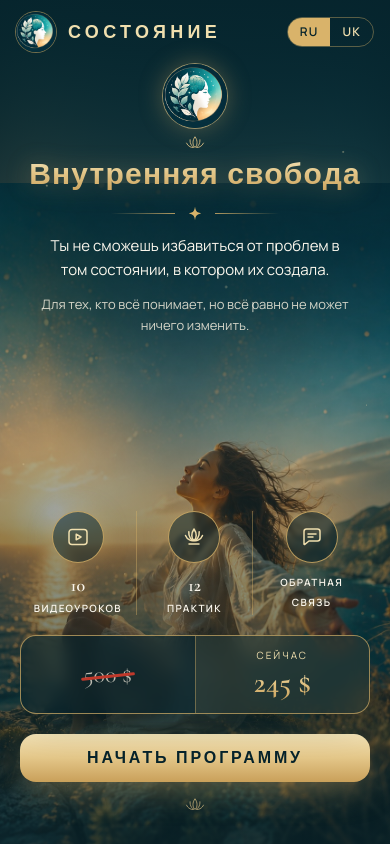
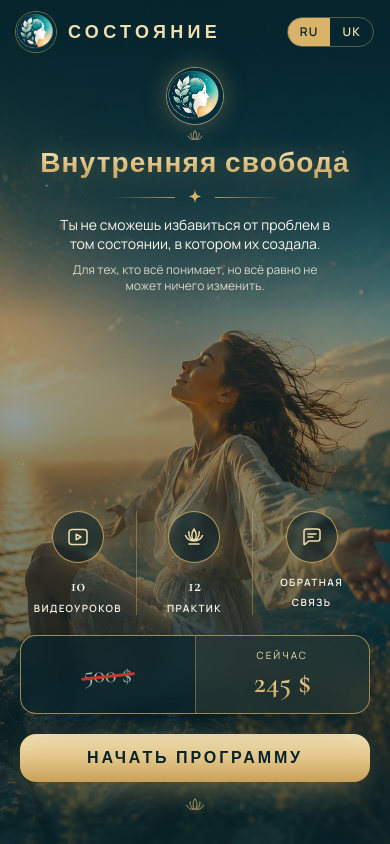
Before and after one commit to QASchoolUSA/Freedom-Inside, a Next.js app: page /ru in a window 390 px wide. Shown: the top 844 px of the page. Built offline with nearby package versions, Linux system fonts and the light colour scheme.

Commit message:
Refactor Hero component for enhanced mobile and desktop responsiveness; update image handling and gradient styles for improved visual clarity. Adjust text sizes and spacing for better legibility across devices.

```diff
--- a/components/sections/Hero.tsx
+++ b/components/sections/Hero.tsx
@@ -14,17 +14,26 @@ export function Hero() {
 
   return (
     <section id="top" className="relative flex min-h-svh flex-col overflow-hidden">
-      {/* Blurred backdrop fills the area around the full portrait artwork */}
+      {/* Mobile: full-bleed cover — text sits on the image's dark sky, no empty gap at top */}
       <Image
         src="/images/hero.jpg"
         alt=""
         fill
         priority
         sizes="100vw"
-        className="scale-110 object-cover blur-2xl brightness-90"
+        className="object-cover object-[50%_46%] sm:hidden"
       />
-      {/* Full composition anchored to the bottom so nothing is cut off */}
-      <div className="absolute inset-0 [mask-image:linear-gradient(to_bottom,transparent,black_18%)] sm:top-20 sm:[mask-composite:intersect] sm:[mask-image:linear-gradient(to_right,transparent,black_12%,black_88%,transparent),linear-gradient(to_bottom,transparent,black_10%)]">
+
+      {/* Desktop: blurred backdrop + full portrait anchored to bottom */}
+      <Image
+        src="/images/hero.jpg"
+        alt=""
+        fill
+        priority
+        sizes="100vw"
+        className="hidden scale-110 object-cover blur-2xl brightness-90 sm:block"
+      />
+      <div className="absolute inset-0 hidden sm:block sm:top-20 sm:[mask-composite:intersect] sm:[mask-image:linear-gradient(to_right,transparent,black_12%,black_88%,transparent),linear-gradient(to_bottom,transparent,black_10%)]">
         <Image
           src="/images/hero.jpg"
           alt=""
@@ -34,46 +43,45 @@ export function Hero() {
           className="object-contain object-bottom"
         />
       </div>
-      {/* Tint the blurred sides toward the brand teal on wide screens */}
+
       <div className="absolute inset-0 hidden bg-gradient-to-r from-teal-950/80 via-teal-950/10 via-50% to-teal-950/80 sm:block" />
-      {/* Darken top and bottom for legibility, keep the sunset visible in the middle */}
-      <div className="absolute inset-0 bg-gradient-to-b from-teal-950/85 via-teal-950/25 via-45% to-teal-950/75" />
+      <div className="absolute inset-0 bg-gradient-to-b from-teal-950/92 from-0% via-teal-950/35 via-[38%] to-teal-950/78 sm:from-teal-950/85 sm:via-teal-950/25 sm:via-45% sm:to-teal-950/75" />
       <div className="sparkles absolute inset-0 opacity-70" />
 
-      <div className="relative mx-auto flex w-full max-w-3xl flex-1 flex-col items-center px-5 pb-8 pt-16 text-center">
+      <div className="relative mx-auto flex w-full max-w-3xl flex-1 flex-col items-center px-5 pb-8 pt-[4.25rem] text-center sm:pt-16">
         {/* Top zone: logo + title + leads, anchored high like the reference */}
         <Reveal>
           <Image
             src="/images/logo.png"
             alt=""
-            width={80}
-            height={80}
+            width={72}
+            height={72}
             priority
-            className="mx-auto h-16 w-16 rounded-full shadow-glow ring-1 ring-gold-400/60 sm:h-18 sm:w-18 short:h-14 short:w-14"
+            className="mx-auto h-14 w-14 rounded-full shadow-glow ring-1 ring-gold-400/60 sm:h-18 sm:w-18 short:h-14 short:w-14"
           />
-          <Lotus className="mx-auto mt-1.5 h-4 w-6 text-gold-400" />
+          <Lotus className="mx-auto mt-1 h-3.5 w-5 text-gold-400 sm:mt-1.5 sm:h-4 sm:w-6" />
         </Reveal>
 
         <Reveal delay={0.1}>
-          <h1 className="mt-1.5 font-display text-3xl font-semibold leading-tight tracking-[0.04em] sm:text-5xl short:text-4xl">
+          <h1 className="mt-1 font-display text-[1.75rem] font-semibold leading-tight tracking-[0.04em] sm:mt-1.5 sm:text-5xl short:text-4xl">
             <span className="text-gold-gradient drop-shadow-[0_2px_12px_rgba(217,179,106,0.35)]">
               {t("title")}
             </span>
           </h1>
-          <Ornament className="mt-3" />
+          <Ornament className="mt-2 sm:mt-3" />
         </Reveal>
 
         <Reveal delay={0.2}>
-          <p className="mx-auto mt-3 max-w-[19rem] text-[15px] leading-relaxed text-cream-50 sm:max-w-lg sm:text-lg sm:leading-relaxed short:text-base">
+          <p className="mx-auto mt-2.5 max-w-[18rem] text-sm leading-snug text-cream-50 sm:mt-3 sm:max-w-lg sm:text-lg sm:leading-relaxed short:text-base">
             {t("lead1")}
           </p>
-          <p className="mx-auto mt-3 max-w-xs text-[13px] leading-relaxed text-cream-100/85 sm:max-w-sm sm:text-[15px] short:mt-2 short:text-sm">
+          <p className="mx-auto mt-2 max-w-[16rem] text-xs leading-snug text-cream-100/85 sm:mt-3 sm:max-w-sm sm:text-[15px] short:mt-2 short:text-sm">
             {t("lead2")}
           </p>
         </Reveal>
 
         {/* Middle zone: spacer so the photo shows through */}
-        <div className="min-h-28 flex-1 sm:min-h-8" aria-hidden />
+        <div className="min-h-16 flex-1 sm:min-h-8" aria-hidden />
 
         {/* Bottom zone: features, price, CTA — as in the reference */}
         <Reveal delay={0.1} className="w-full">
```
